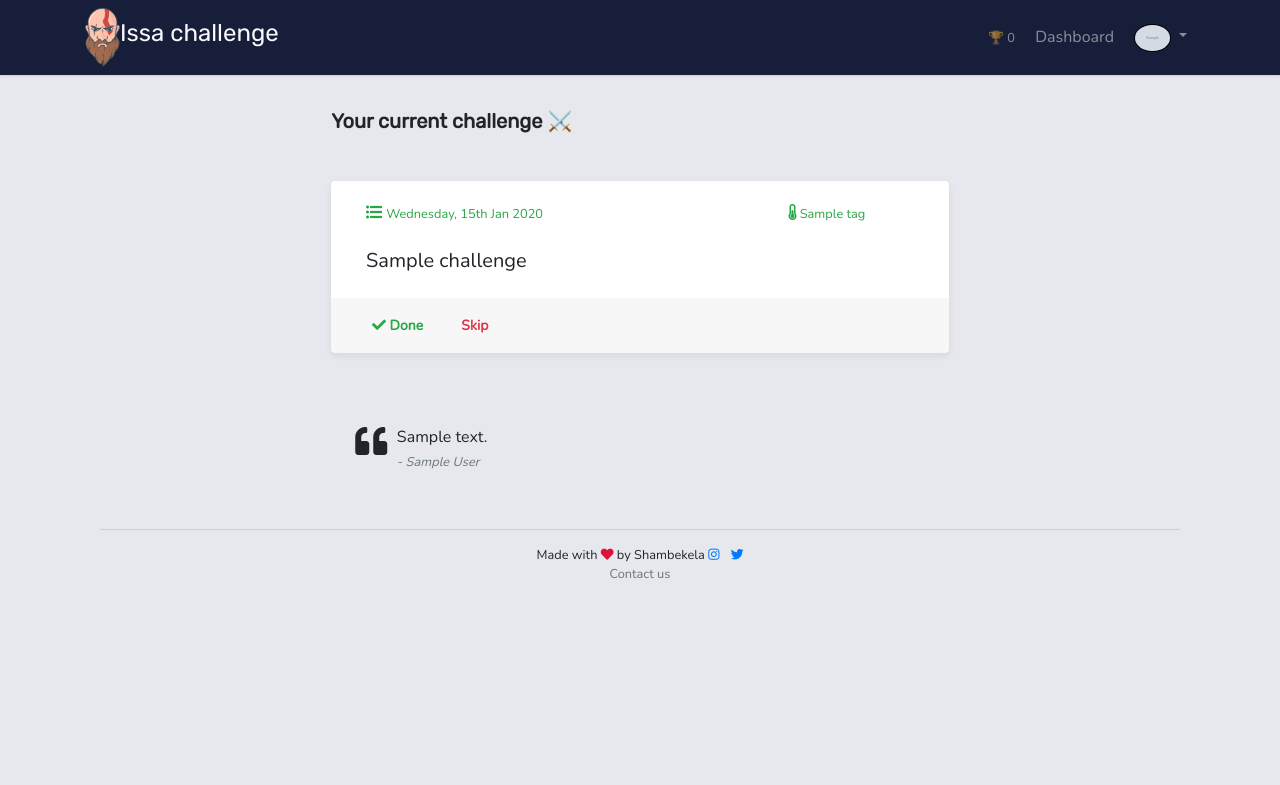
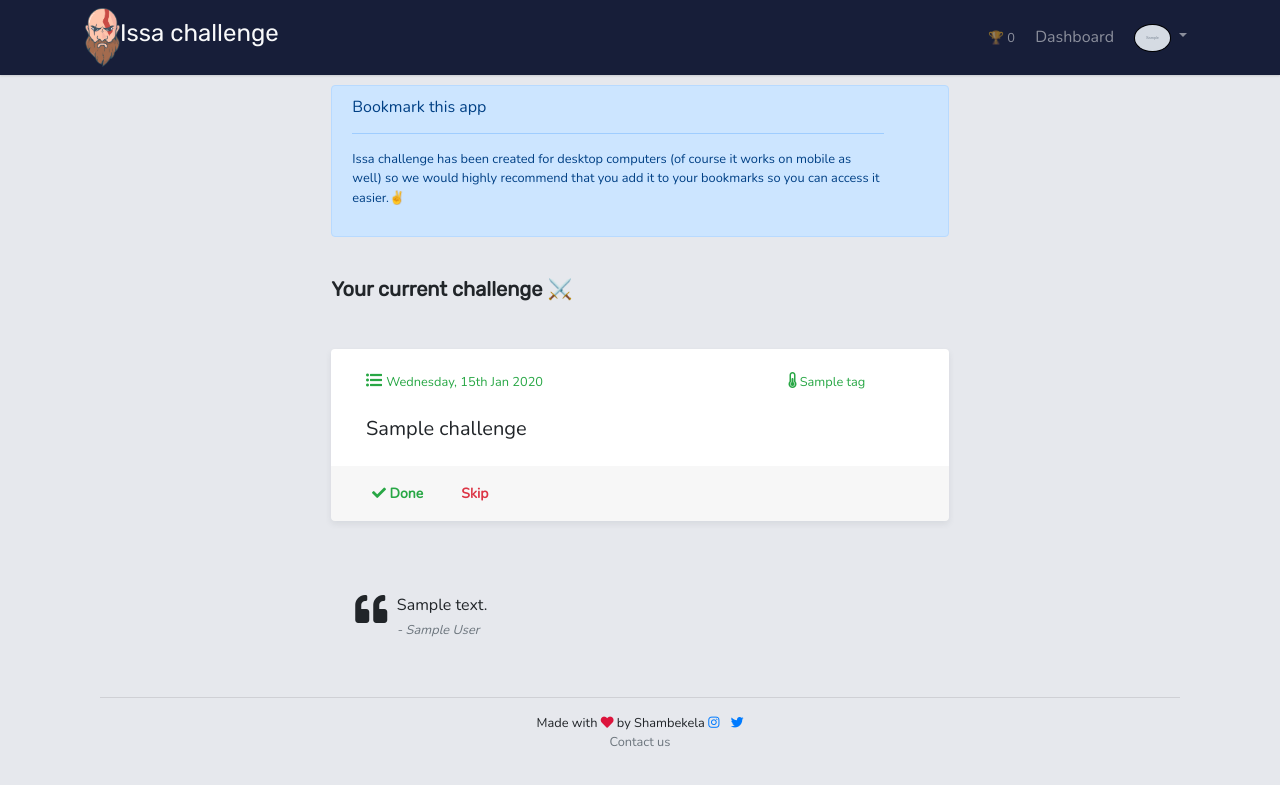
Before and after one commit to shambekela/issachallenge, a Flask app: template app/main/templates/home.html in a window 1280 px wide. Shown: the top 785 px of the page. Run offline with Flask 2, Linux system fonts and the light colour scheme; the template is opened without the code that fills it: values that come from a table or form of the project are taken from there, others are empty; a user stored in the database is signed in; tables that the repository leaves empty hold one stand-in row (values such as "Sample post"); grey boxes marked "Sample" are stand-in pictures; some libraries are stand-ins or nearby versions.

Commit message:
Update front-end

```diff
--- a/app/main/templates/home.html
+++ b/app/main/templates/home.html
@@ -12,10 +12,12 @@
 	<div class="container">
 		<div class="row justify-content-center">
 			<div class="col-md-7">
-				{% if not current_user.get_started %}
+				{% if current_user.get_started %}
 					<div class="bookmark m-auto">
 						<div class="alert alert-primary alert-dismissible fade show" role="alert">
-							<p>
+							<h6>Bookmark this app</h6>
+							<hr>
+							<p class="small">
 								Issa challenge has been created for desktop computers (of course it works on mobile as well) so we would highly recommend that you add it to your bookmarks  so you can access it easier.✌️
 							</p>
 						</div>
```
